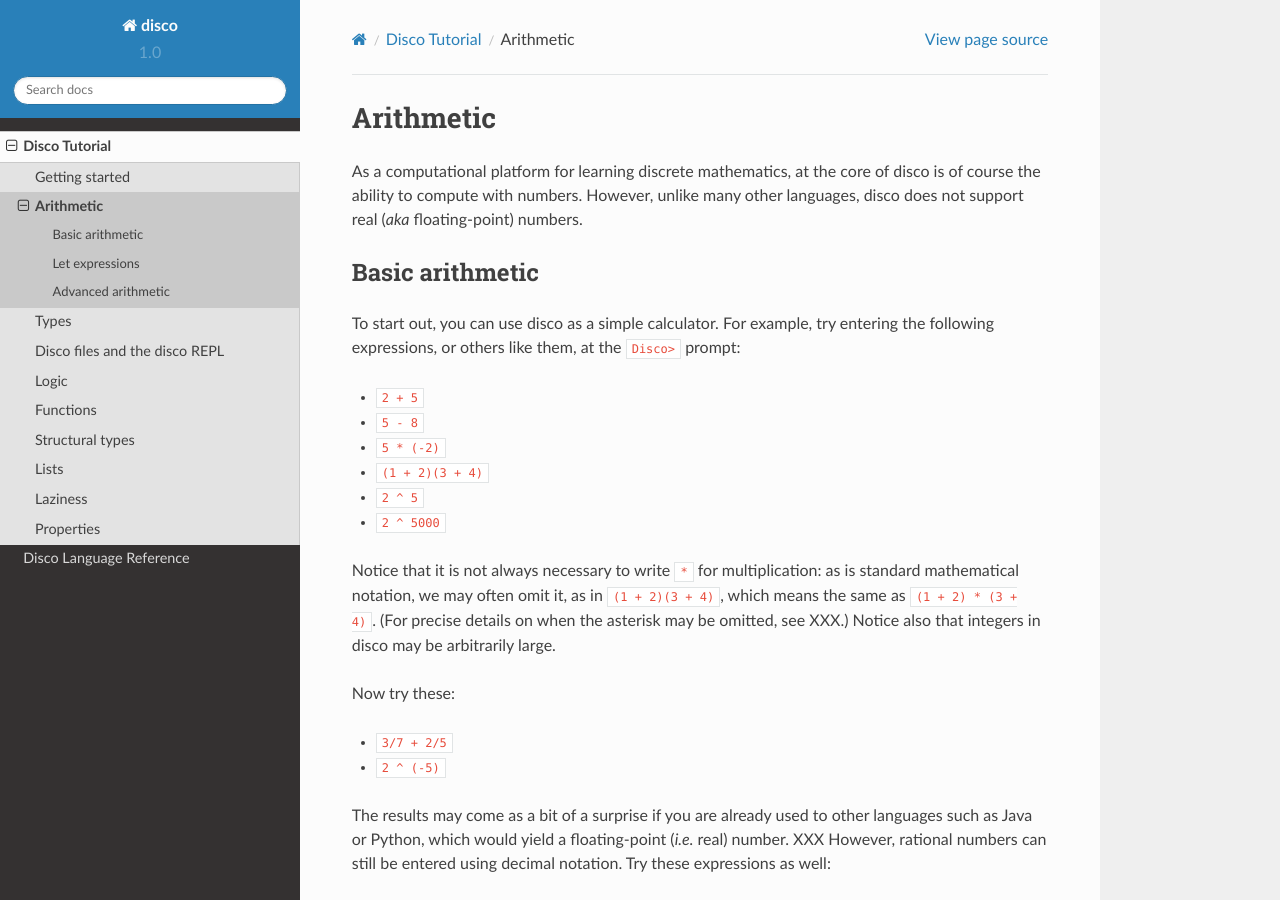
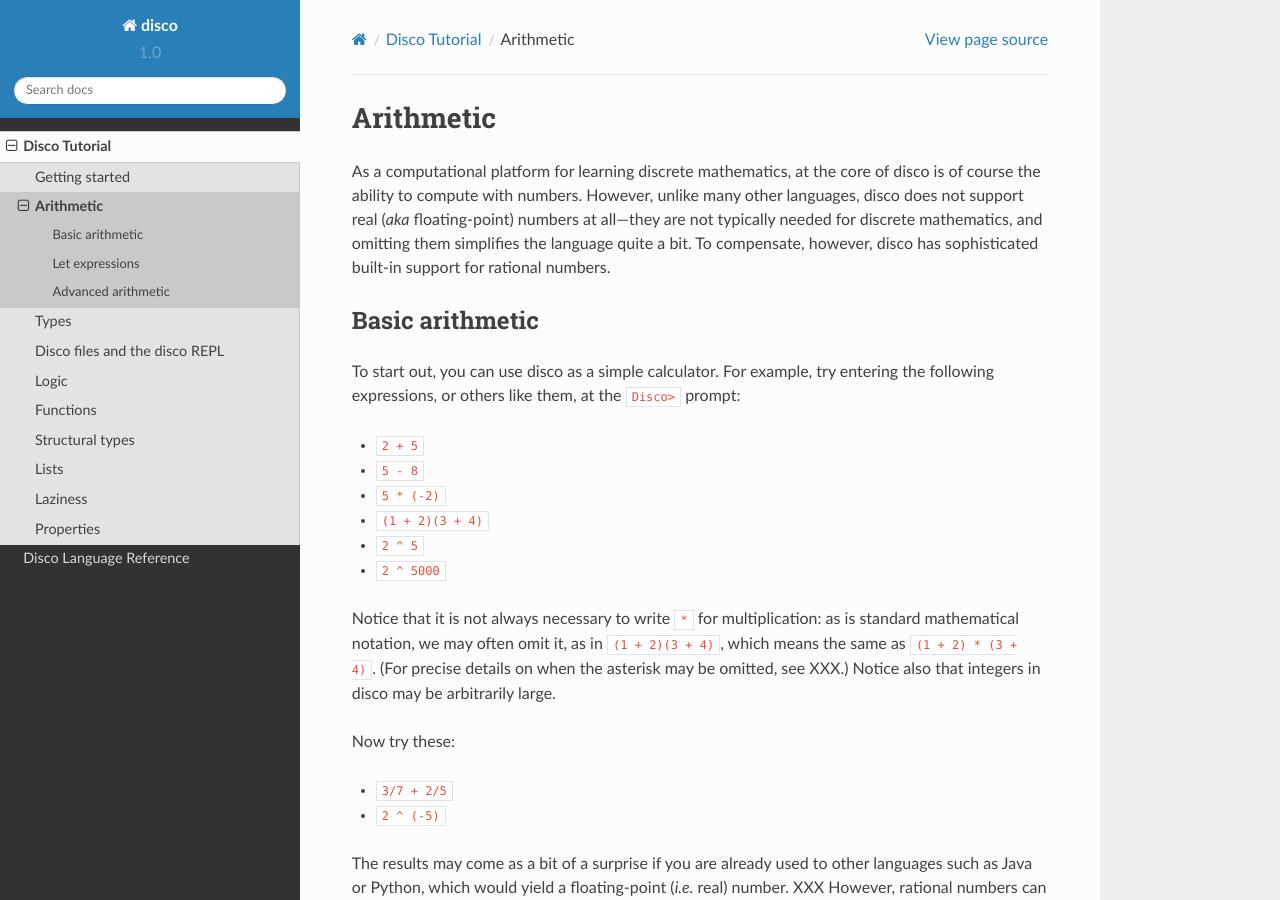
Before and after one commit to disco-lang/disco, a Sphinx documentation site: the page built from docs/tutorial/arithmetic.rst, in a window 1280 px wide and 900 px high. Built offline with Sphinx 7.4.7 and the Read the Docs theme 2.0.0, drawn with Linux system fonts in a browser that asks for light colours.

Commit message:
tutorial: expand [ci skip]

```diff
--- a/docs/tutorial/arithmetic.rst
+++ b/docs/tutorial/arithmetic.rst
@@ -6,7 +6,10 @@ Arithmetic
 As a computational platform for learning discrete mathematics, at the
 core of disco is of course the ability to compute with numbers.
 However, unlike many other languages, disco does not support
-real (*aka* floating-point) numbers.
+real (*aka* floating-point) numbers at all---they are not typically
+needed for discrete mathematics, and omitting them simplifies the
+language quite a bit.   To compensate, however, disco has
+sophisticated built-in support for rational numbers.
 
 Basic arithmetic
 ================
```
